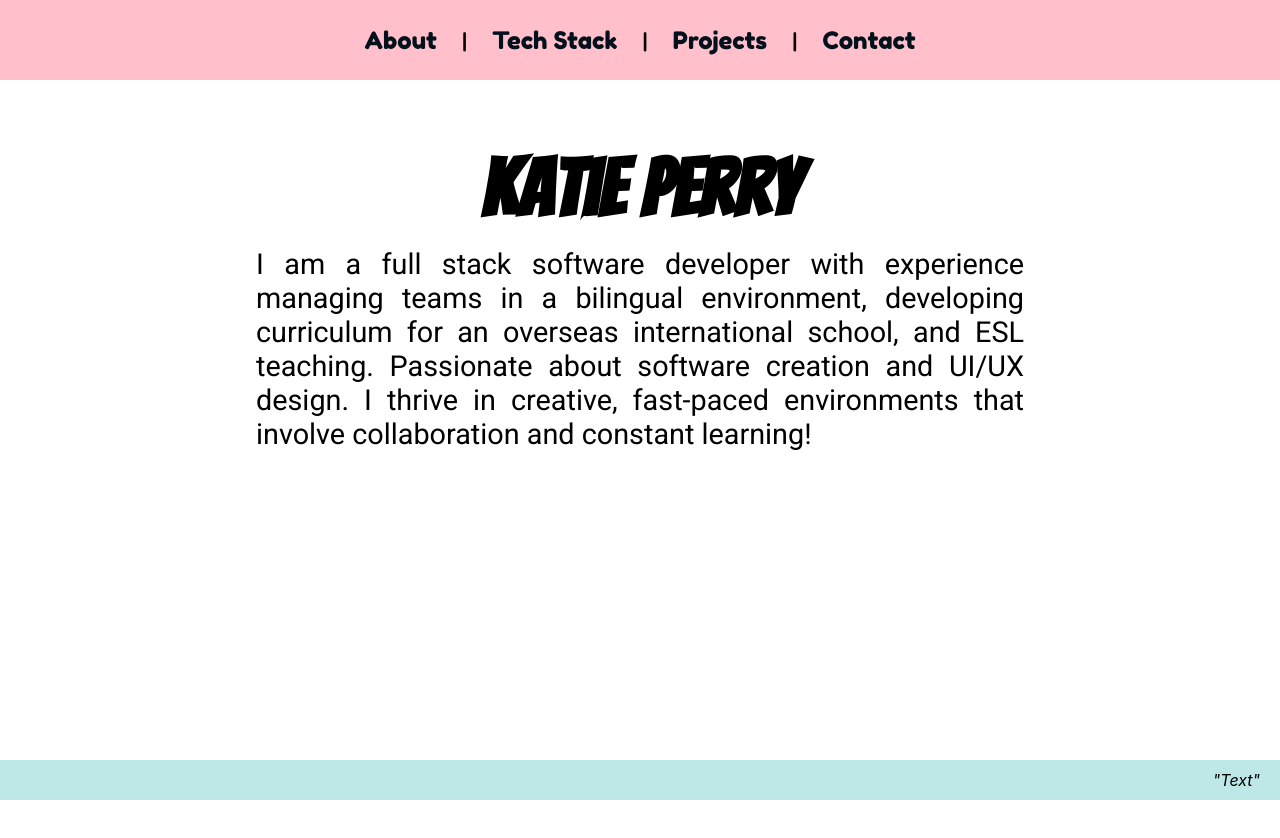
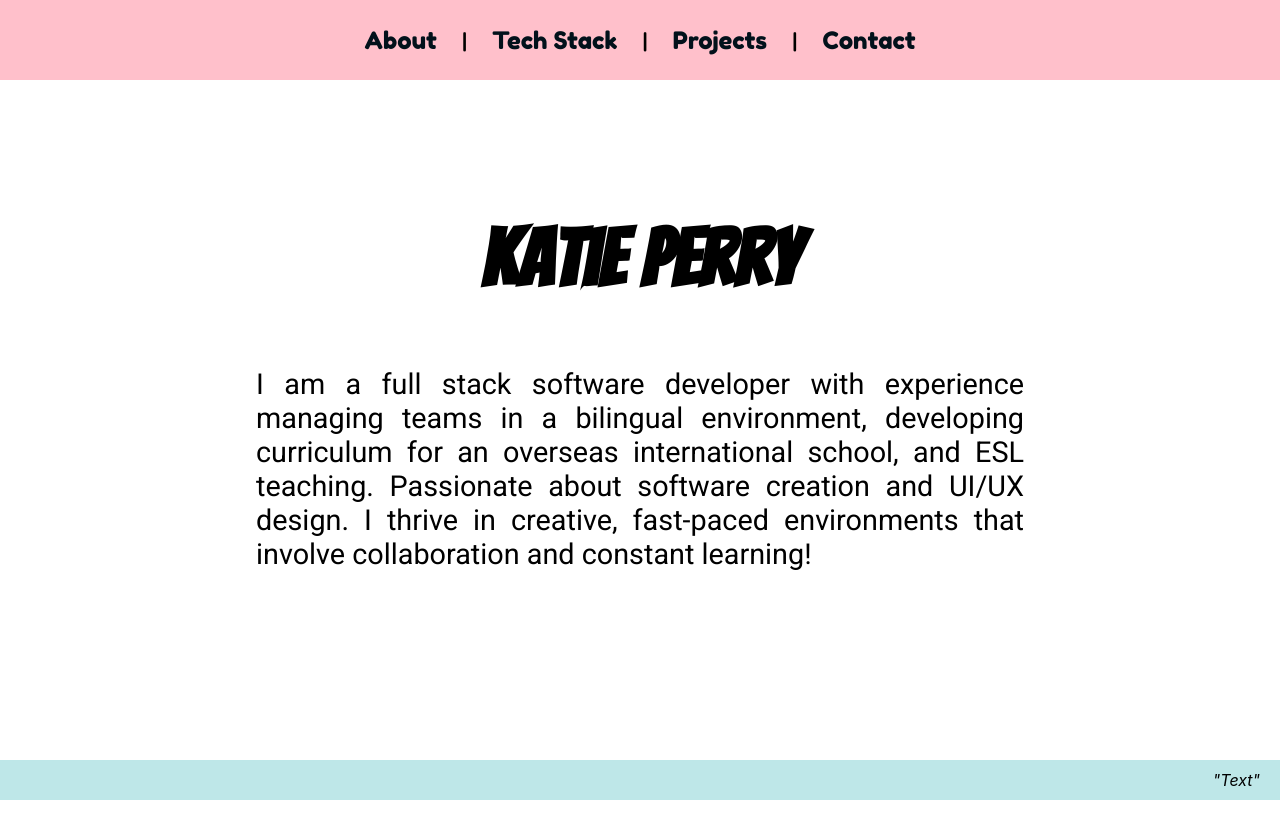
Before and after one commit to katiepdx/portfolio, a React (Create React App) app: page / in a window 1280 px wide. Shown: the top 838 px of the page. Before the commit the page ends 800 px from the top, so only its background shows below. Built offline with nearby package versions, Linux system fonts and the light colour scheme.

Commit message:
center about page

```diff
--- a/src/pages/About.jsx
+++ b/src/pages/About.jsx
@@ -4,7 +4,7 @@ import './About.scss'
 export const About = () => {
   return (
     <section className='about-container'>
-      <div className='about-wrapper'>
+      <div className='about-content'>
         <h1>Katie Perry</h1>
         <section>
           I am a full stack software developer with experience managing teams in a bilingual environment, developing curriculum for an overseas international school, and ESL teaching. Passionate about software creation and UI/UX design. I thrive in creative, fast-paced environments that involve collaboration and constant learning!
--- a/src/pages/About.scss
+++ b/src/pages/About.scss
@@ -13,16 +13,17 @@
   display: grid;
   grid-template-columns: 2;
   justify-content: center;
+  align-items: center;
+  height: 85vh;
 }
 
-.about-wrapper {
+.about-content {
   width: 60vw;
 }
 
 h1 {
   font-family: 'Bangers', cursive;
   font-size: 5rem;
-  margin-bottom: 1rem;
   text-align: center;
 }
 
@@ -30,4 +31,6 @@ section {
   font-family: 'Roboto', sans-serif;
   font-size: 1.8rem;
   text-align: justify;
+
+  margin-bottom: 15vh;
 }
```
